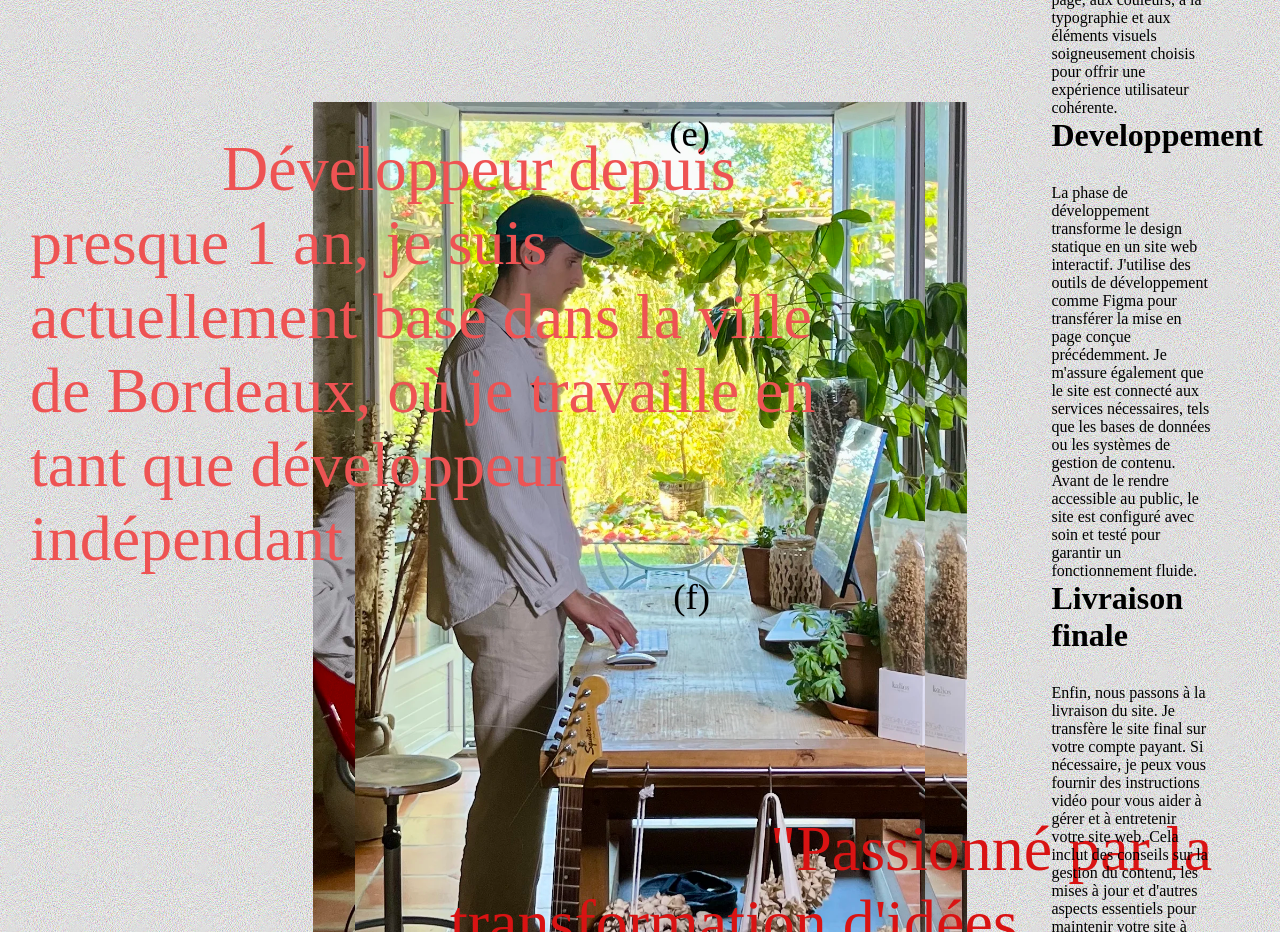
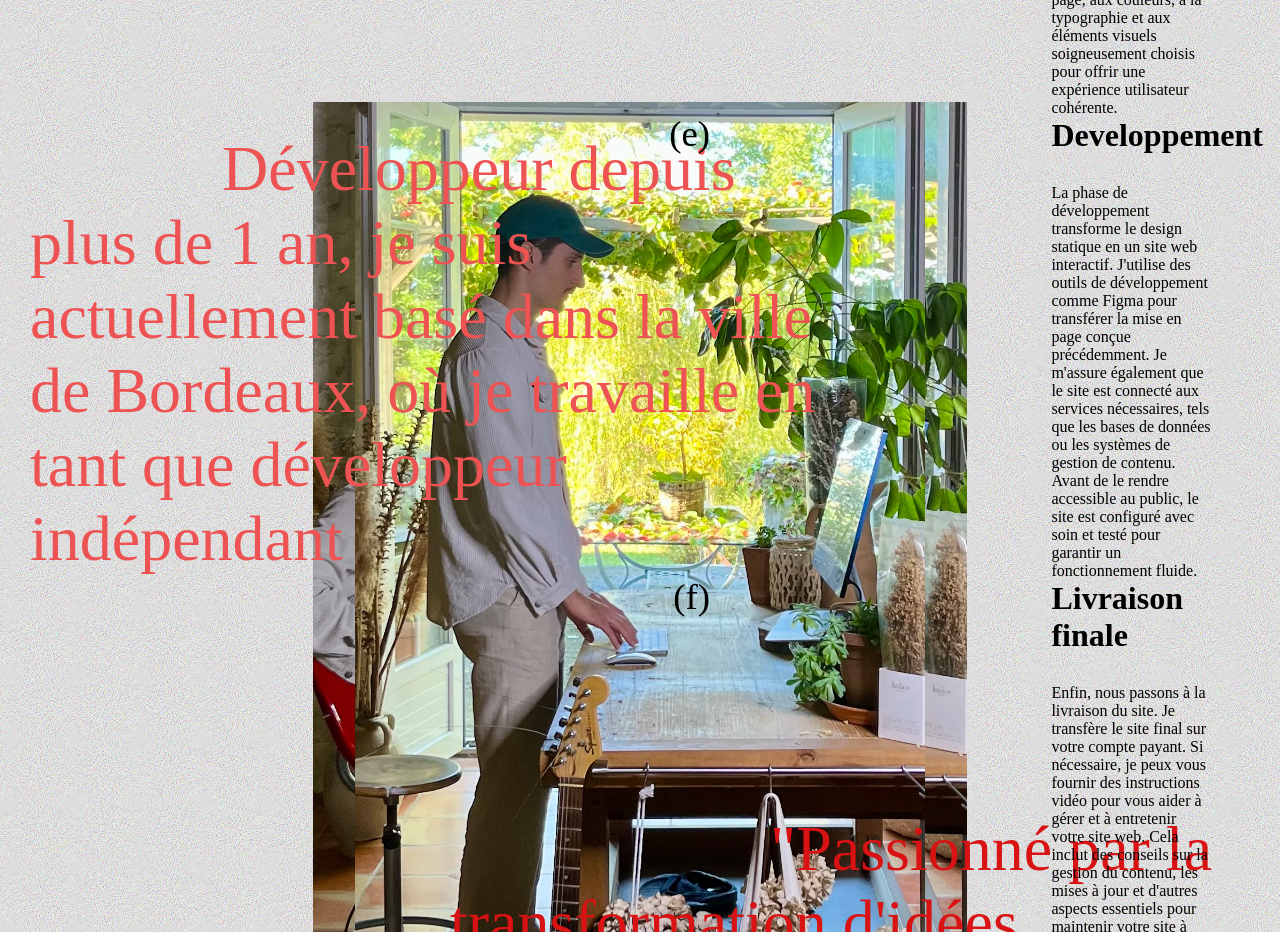
Before and after one commit to rmymartinet/Creez_et_publiez_votre_portfolio_de_developpeur, a React (Create React App) app: page / in a window 1280 px wide. Shown: the part 4520-5452 px from the top of the page. Built offline with nearby package versions, Linux system fonts and the light colour scheme.

Commit message:
restructuration du code

```diff
--- a/src/components/About/about.js
+++ b/src/components/About/about.js
@@ -37,7 +37,7 @@ const AboutFake = () => {
       <motion.div className="about-container">
         <motion.div className="about-title">
           <p>
-            Développeur depuis presque 1 an, je suis actuellement basé dans la
+            Développeur depuis plus de 1 an, je suis actuellement basé dans la
             ville de Bordeaux, où je travaille en tant que développeur
             indépendant
           </p>
```
